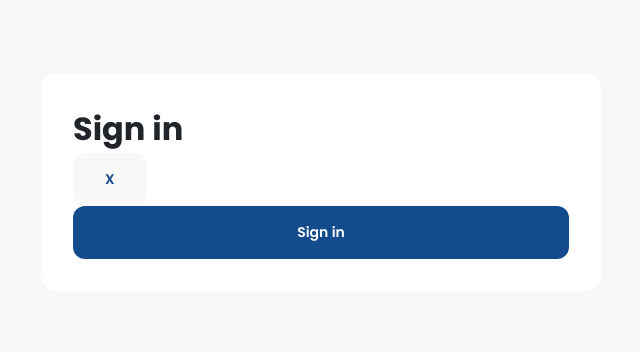
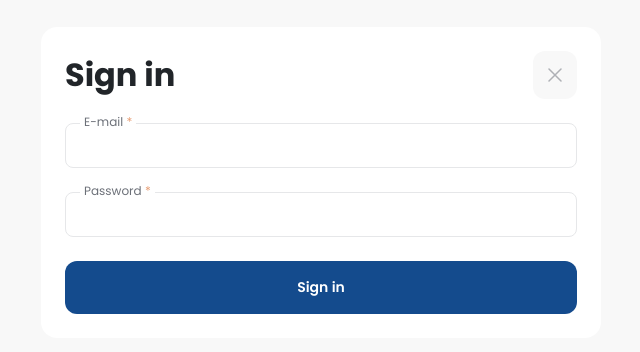
Before and after one commit to arshad-ignek/reach-soft, a React (Create React App) app: page / in a window 1280 px wide. Shown: the part 218-570 px from the top of the page, without its empty margins (319-959 px from the left). Built offline with nearby package versions, Linux system fonts and the light colour scheme.

Commit message:
Done UI of Input component

```diff
--- a/package.json
+++ b/package.json
@@ -11,7 +11,9 @@
     "@types/react": "^18.2.45",
     "@types/react-dom": "^18.2.18",
     "bootstrap": "^5.3.2",
+    "formik": "^2.4.5",
     "react": "^18.2.0",
+    "react-device-detect": "^2.2.3",
     "react-dom": "^18.2.0",
     "react-scripts": "5.0.1",
     "typescript": "^4.9.5",
--- a/src/App.tsx
+++ b/src/App.tsx
@@ -2,7 +2,7 @@ import Login from "./Login/Login";
 
 function App() {
   return (
-    <div className="custom-login-page">
+    <div className="d-flex justify-content-center align-items-center custom-login-page">
       <Login />
     </div>
   );
--- a/src/Login/Login.tsx
+++ b/src/Login/Login.tsx
@@ -1,5 +1,7 @@
-import React from 'react'
 import Button from '../components/Button/Button';
+import { CloseIcon } from '../components/CustomIcon/CustomIcon';
+import Input from '../components/Input/Input';
+
 
 const Login = () => {
     const handleClick = () => {
@@ -13,20 +15,49 @@ const Login = () => {
     const handleMouseOut = () => {
         console.log('Mouse out button!');
     };
+
     return (
         <>
-            <div className='login-page'>
+            <div className='m-auto bg-white p-4 login-page'>
+                <form>
+                    <div className='d-flex justify-content-between'>
                         <h1 className='modal-title'>Sign in</h1>
+
+
                         <Button
                             styleType="secondary"
                             onClick={handleClick}
-                 label="X"
+                            label={<CloseIcon />}
                             type="button"
-                 style={{ background:"#F8F8F8" }}
+                            style={{ background: "#F8F8F8", padding: "11px 15px" }}
                             disable={false}
                             onMouseOver={handleMouseOver}
                             onMouseOut={handleMouseOut}
                         />
+                    </div>
+                    <div className="my-4">
+                        <Input
+                            label="Username"
+                            id="username"
+                            name="username"
+                            required={true}
+                            place
+                            placeHolder="E-mail"
+                            props
+                        />
+                    </div>
+                    <div className="mb-4">
+                        <Input
+                            label="Password"
+                            id="password"
+                            name="password"
+                            type="password"
+                            required={true}
+                            place
+                            placeHolder="Password"
+                            props
+                        />
+                    </div>
                     <Button
                         styleType="primary"
                         onClick={handleClick}
@@ -37,6 +68,7 @@ const Login = () => {
                         onMouseOver={handleMouseOver}
                         onMouseOut={handleMouseOut}
                     />
+                </form>
             </div>
         </>
     )
--- a/src/components/Button/Button.css
+++ b/src/components/Button/Button.css
@@ -1,3 +1,4 @@
+@import url(../../variables.css);
 
 .custom-btn {
   width: auto;
@@ -12,8 +13,8 @@
 .custom-btn.btn-primary:focus,
 .custom-btn.focus.btn-primary,
 .custom-btn.btn-primary:active {
-  background: #144b8d;
-  color: #ffffff;
+  background: var(--dark-blue);
+  color: var(--white);
 }
 .custom-btn.btn-secondary,
 .custom-btn.btn-secondary:hover,
@@ -21,13 +22,13 @@
 .custom-btn.focus.btn-secondary,
 .custom-btn.btn-secondary:active {
   background: var(--border-color);
-  color: #144b8d;
+  color: var(--dark-blue);
 }
 
 .custom-btn.btn-danger,
 .custom-btn.btn-danger:hover {
-  background: #dd7878;
-  color: #ffffff;
+  background: var(--delete-color);
+  color: var(--white);
 }
 .custom-btn:disabled{
 cursor: not-allowed;}
--- a/src/components/Button/Button.tsx
+++ b/src/components/Button/Button.tsx
@@ -5,7 +5,7 @@ interface ButtonProps {
   styleType: string;
   otherClass?: string;
   onClick: MouseEventHandler<HTMLButtonElement>;
-  label: string;
+  label: any;
   type?: 'button' | 'submit' | 'reset';
   style?: React.CSSProperties;
   disable?: boolean;
--- /dev/null
+++ b/src/components/CustomIcon/CustomIcon.tsx
@@ -0,0 +1,7 @@
+export function CloseIcon() {
+    return (
+        <svg xmlns="http://www.w3.org/2000/svg" width="14" height="14" viewBox="0 0 14 14" fill="none">
+            <path d="M13 1L7 7L1 13M1 1L13 13" stroke="#AEB0B5" stroke-width="1.5" stroke-linecap="round" stroke-linejoin="round" />
+        </svg>
+    )
+}
--- /dev/null
+++ b/src/components/CustomIcon/CustomSvg.css
@@ -0,0 +1,9 @@
+.custom-icon{
+    height: auto;
+    display: inline-block;
+}
+
+.custom-icon img{
+     width: 100%;
+     height: auto
+}
--- /dev/null
+++ b/src/components/CustomIcon/CustomSvg.tsx
@@ -0,0 +1,21 @@
+import React from "react";
+import "./CustomSvg.css";
+
+interface CustomSvgIconProps {
+  iconName: string;
+  width?: React.CSSProperties['width'];
+  className?: string;
+}
+
+const CustomSvgIcon: React.FC<CustomSvgIconProps> = ({ iconName, width, className }) => {
+  return (
+    <span className={`custom-icon ${className ?? ""}`} style={{ width }}>
+      <img
+        // src={`${Liferay.ThemeDisplay.getPathThemeImages()}/${iconName}.svg`}
+        alt={iconName} // Add alt attribute for accessibility
+      />
+    </span>
+  );
+};
+
+export default CustomSvgIcon;
--- /dev/null
+++ b/src/components/Input/Input.css
@@ -0,0 +1,148 @@
+@import url(../../variables.css);
+
+.inputContainer {
+  position: relative;
+  height: 45px;
+}
+.placeHolder::placeholder {
+  color: var(--custom-light-color) !important;
+  opacity: 20 !important;
+  visibility: visible !important;
+}
+.inputContainer .form-control::placeholder {
+  color: transparent;
+  opacity: 0;
+  visibility: hidden;
+}
+.inputContainer .form-control {
+  position: absolute;
+  top: 0px;
+  left: 0px;
+  height: 100%;
+  width: 100%;
+  border: 1px solid var(--border);
+  border-radius: 8px;
+  font-size: 16px;
+  padding: 6px 20px;
+  outline: none;
+  background: none;
+  z-index: 1;
+  color: var(--black);
+  font-weight: 400;
+  font-size: 14px;
+}
+.form-control:focus,
+.form-control.focus {
+  box-shadow: none !important;
+  background: transparent;
+}
+.inputContainer .form-control:-ms-input-placeholder {
+  color: transparent;
+}
+
+.inputContainer .form-control::-ms-input-placeholder {
+  color: transparent;
+}
+
+.inputContainer .floatLabel {
+  position: absolute;
+  top: 12px;
+  left: 15px;
+  padding: 0 4px;
+  color: var(--custom-light-color);
+  font-size: 12px;
+  transition: 0.5s;
+  /* z-index: 0; */
+  background: white;
+  z-index: 1;
+}
+
+.inputContainer .floatLabel span {
+  color: var(--error-color);
+}
+
+input::-webkit-outer-spin-button,
+input::-webkit-inner-spin-button {
+  -webkit-appearance: none;
+  margin: 0;
+}
+
+input[type="date"]::-webkit-calendar-picker-indicator {
+  background: transparent ;
+  bottom: 0;
+  color: transparent ;
+  cursor: pointer;
+  height: auto;
+  left: 0;
+  position: absolute;
+  right: 0;
+  top: 0;
+  width: auto;
+}
+input[type="date"]::-webkit-clear-button {
+  background: transparent;
+}
+input[type="date"]::-webkit-inner-spin-button {
+  background: transparent;
+}
+
+.inputContainer .form-control:focus + .floatLabel {
+  top: -10px;
+  left: 15px;
+  z-index: 10;
+  font-size: 12px;
+  font-weight: 400;
+  color: var(--dark-blue);
+  background-color: var(--white);
+}
+
+.inputContainer .form-control:focus {
+  border: 1px solid var(--dark-blue);
+}
+
+.inputContainer .form-control:not(:placeholder-shown) + .floatLabel {
+  top: -10px;
+  left: 15px;
+  z-index: 10;
+  font-size: 12px;
+  font-weight: 400;
+  background: var(--white);
+}
+.inputContainer .form-control:not(:placeholder-shown) + .floatLabel:focus {
+  color: var(--dark-blue);
+}
+.inputContainer.inValid .form-control {
+  border-color: var(--error-color);
+}
+.is-danger {
+  font-size: 12px;
+  margin-left: 12px;
+  display: block;
+  margin-top: 6px;
+}
+
+.inputContainer.inValid .form-control + .floatLabel,
+.is-danger {
+  color: var(--error-color);
+}
+
+.extra-email-wrap {
+  position: relative;
+}
+
+.extra-email-wrap .remove-close {
+  position: absolute;
+  right: -35px;
+  top: 10px;
+}
+
+@media (max-width: 576px) {
+  .extra-email-wrap .remove-close {
+    right: 15px;
+    z-index: 1;
+  }
+}
+
+input::-webkit-calendar-picker-indicator {
+  cursor: pointer;
+}
--- /dev/null
+++ b/src/components/Input/Input.tsx
@@ -0,0 +1,69 @@
+import React, { InputHTMLAttributes } from "react";
+import "./Input.css";
+import { useField } from "formik";
+import { browserName } from "react-device-detect";
+import CustomSvgIcon from "../CustomIcon/CustomSvg";
+
+interface InputProps extends InputHTMLAttributes<HTMLInputElement> {
+  label: string;
+  required?: boolean;
+  isInvalid?: boolean;
+  place?: boolean;
+  placeHolder?: string;
+  disable?: boolean;
+  maxlength?: number;
+  props:any;
+}
+
+const Input: React.FC<InputProps> = ({
+  label,
+  required,
+  isInvalid,
+  place,
+  placeHolder,
+  id,
+  disable,
+  maxlength,
+  ...props
+}) => {
+  // const [field, meta] = useField(props);
+
+  return (
+    <>
+      <div
+        className={`inputContainer `}
+      >
+        <input
+          autoComplete="off"
+          // placeHolder={label}
+          className={`form-control `}
+          // required={required ? "required" : undefined}
+          disabled={disable}
+          maxLength={maxlength}
+          // {...field}
+          {...props}
+        />
+        {place === true ? (
+          <label className="floatLabel" htmlFor={id}>
+            {placeHolder} {required && <span>*</span>}
+          </label>
+        ) : (
+          <label className="floatLabel" htmlFor={id}>
+            {label} {required && <span>*</span>}
+          </label>
+        )}
+        {(props.type === "date" && browserName !== "Firefox") && (
+          <span className="calendar">
+            <CustomSvgIcon iconName="calendar" />
+          </span>
+        )}
+      </div>
+
+      {/* {meta.touched && meta.error ? (
+        <div className="is-danger">{meta.error}</div>
+      ) : null} */}
+    </>
+  );
+};
+
+export default Input;
--- a/src/index.css
+++ b/src/index.css
@@ -14,20 +14,16 @@ code {
   font-family: source-code-pro, Menlo, Monaco, Consolas, "Courier New",
     monospace;
 }
+
 .custom-login-page{
   background-color: #f8f8f8;
   height: 100vh;
-  width: 100%;
-  justify-content: center;
-  display: flex;
 }
+
 .login-page {
   min-width: 560px;
   max-width: 560px;
-  background-color: white;
-  margin: auto;
   border-radius: 16px;
-  padding: 32px;
 }
 
 .modal-title {
--- /dev/null
+++ b/src/variables.css
@@ -0,0 +1,39 @@
+:root {
+  --black: #0a111f;
+  --white: #ffffff;
+  --dark: #16181b;
+  --purple: #b670f4;
+  --yellow: #E6C54F;
+  --verified:#658EB4;
+  --email-background: #8c9dc8;
+  --toggle-color: #f8f8f8;
+  --toggle-switch-check: #81ab96;
+  --toggle-switch-label: #aeb0b5;
+  --toggle-switch-active: #cecfd2;
+  --delete-background: #fcf1f1;
+  --delete-color: #dd7878;
+  --dark-blue: #144b8d;
+  --border: #e6e7e9;
+  --custom-light-color: #6c7078;
+  --border-color: #f3f6f9;
+  --error-color: #e79d73;
+  --file-background: #F8F8F8;
+  --image-upload:#fefaf8;
+  --box-shadow: #00000066;
+  --calendar-day-color: #b2b2b2;
+  --calendar-day-label-color: #545454;
+  --calendar-day-active-color: #b670f40d;
+  --modalbase-background: rgb(57, 58, 74, 0.8);
+  --table-loading: #666666;
+  --row-shadow: #e6e6e6;
+  --clayui: #80acff;
+  --clayui-color: #a7a9bc;
+  --clayui-hover: #6b6c7e;
+  --clayui-treeview-light-hover: #272833;
+  --clayui-treeview-light-background: #f7f8f9;
+  --clayui-treeview-link-active: #f1f2f5;
+  --clayui-treeview-link-disable: #b6b3be;
+  --clayui-treeview-link-dark-disable: #a7a9bd80;
+  --clayui-treeview-dropping: #f0f5ff;
+  --clayui-component-expander-hover: #0b5fff;
+}
```
Also changed, not shown: 1 other file (tests, documents, lock files or other folders). Lines whose indentation alone changed are shown as unchanged.
